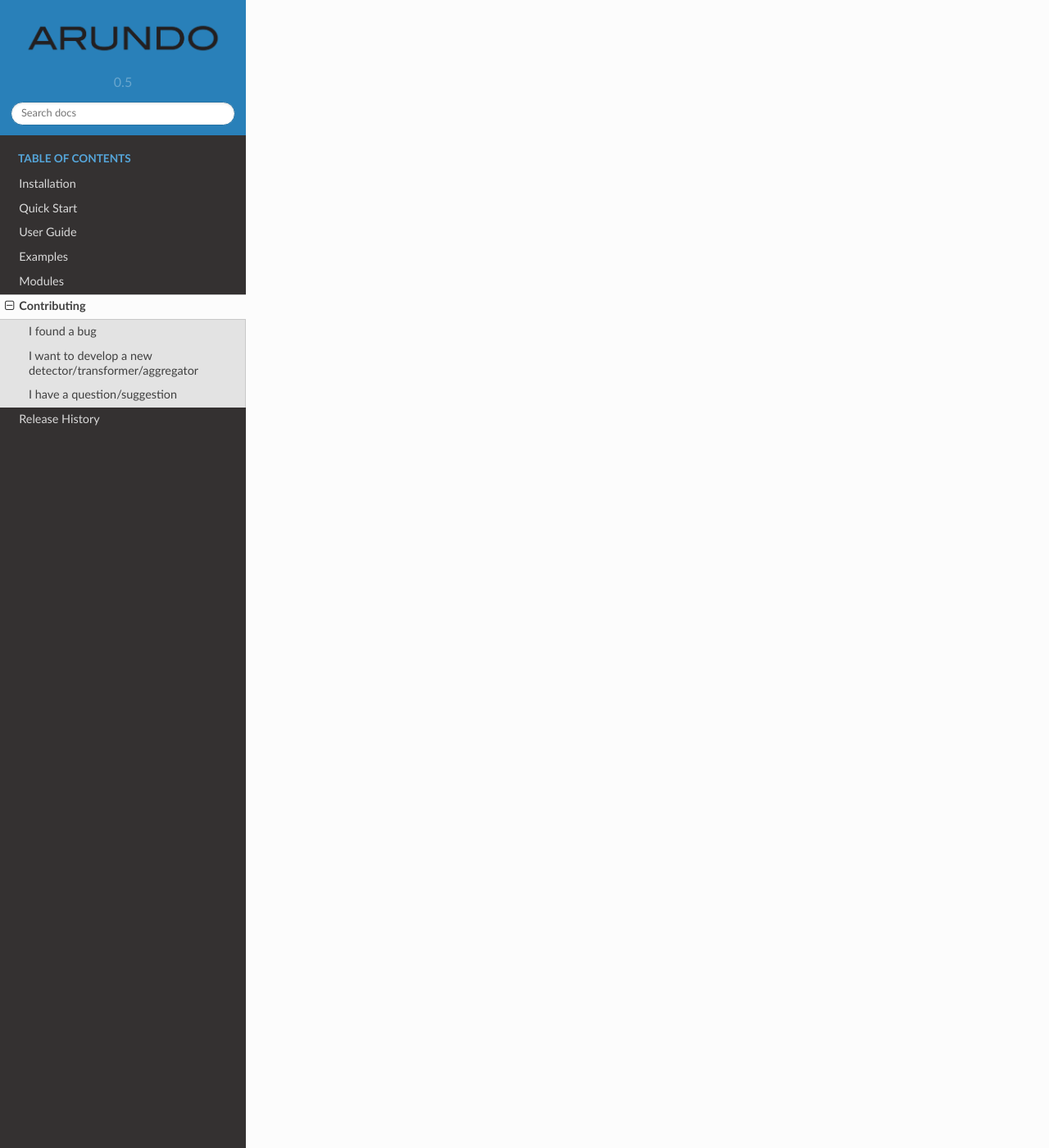
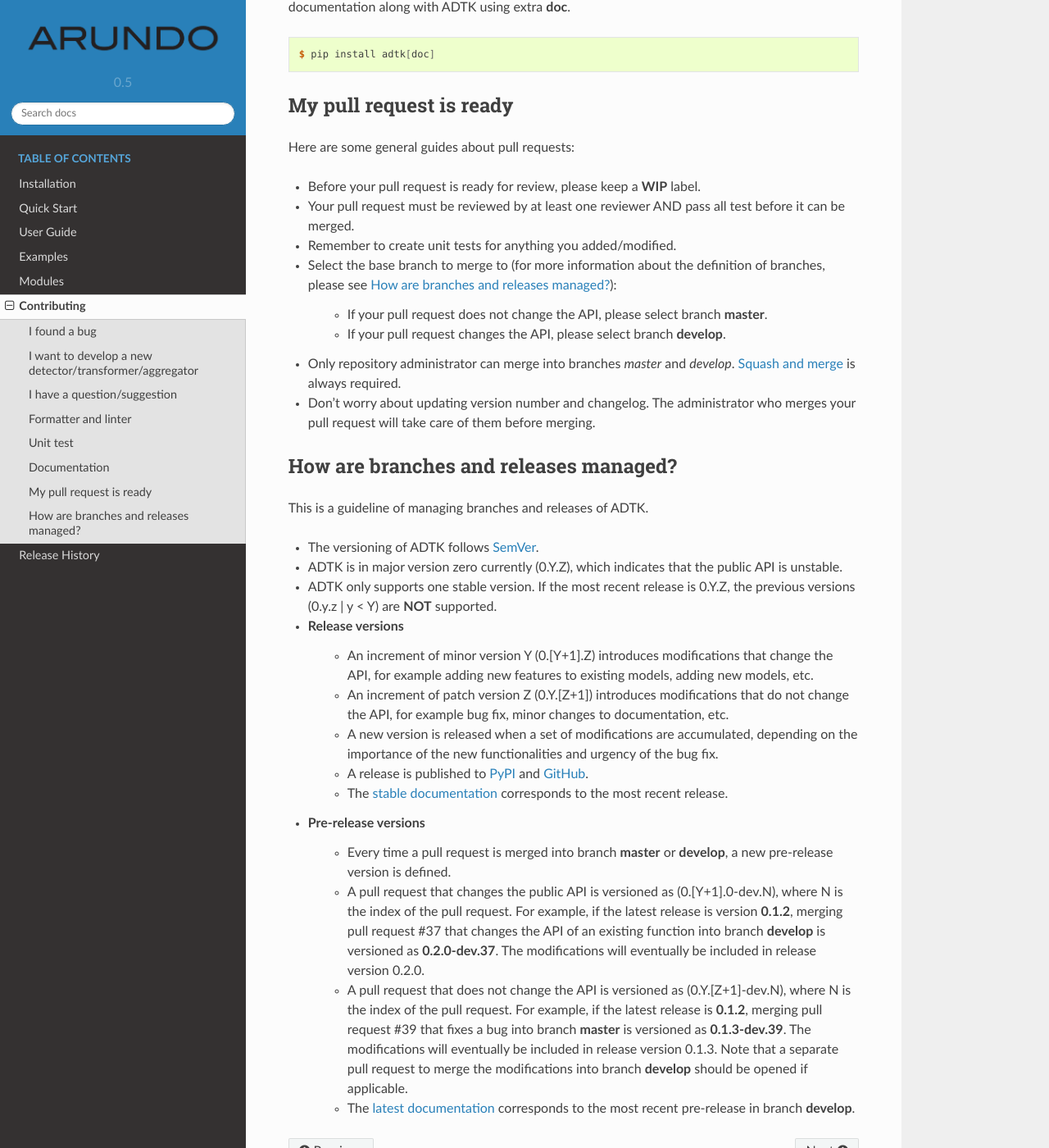
Before and after one commit to arundo/adtk, a Sphinx documentation site: the page built from docs/developer.rst, in a window 1280 px wide and 1400 px high, scrolled down 1666 px. Shown: the whole window at 82% size. Built offline with Sphinx 7.4.7 and the Read the Docs theme 2.0.0, drawn with Linux system fonts in a browser that asks for light colours; pages that are not in the unit, such as notebooks, are missing from menus; some of the changed text lies outside the part shown.

Commit message:
added many contributing guideline

```diff
--- a/docs/developer.rst
+++ b/docs/developer.rst
@@ -7,6 +7,11 @@ Contributing
 - `I found a bug`_
 - `I want to develop a new detector/transformer/aggregator`_
 - `I have a question/suggestion`_
+- `Formatter and linter`_
+- `Unit test`_
+- `Documentation`_
+- `My pull request is ready`_
+- `How are branches and releases managed?`_
 
 ----------
 
@@ -14,15 +19,84 @@ I found a bug
 =============
 Please check first whether the bug has been noticed in `Issues <https://github.com/arundo/adtk/issues>`_ or `Pull requests <https://github.com/arundo/adtk/pulls>`_.
 
-If not, please open a new issue with label `bug`. We do not enforce an issue template for now, but we recommend a bug issue to include a description of the bug, configurations of your Python environment, and code that may reproduce the bug.
+If not, please open a new issue with label **bug**. We do not enforce an issue template for now, but we recommend a bug issue to include a description of the bug, configurations of your Python environment, and code that may reproduce the bug.
 
-If you already know how the problem could be fixed, you are more than welcomed to open a pull request with label `bug` and fix it. Again, we do not enforce a PR template for now, but we recommend you to follow best practice. A unit test is required to cover the found bug.
+If you already know how the problem could be fixed, you are more than welcomed to open a pull request with label **bug** and fix it. Again, we do not enforce a PR template for now, but we recommend you to follow best practice. A unit test is required to cover the found bug. Rules on merging a PR is in `My pull request is ready`_.
 
 
 I want to develop a new detector/transformer/aggregator
 =======================================================
-Adding a new detector/transformer/aggregator is usually a task requiring a significant time commitment. Therefore, we want to discuss with you about the necessity of the proposed new component first. Please open a new issue with label `enhancement`. Please do NOT open a PR until the plan of implementation is discussed thoroughly.
+Adding a new detector/transformer/aggregator is usually a task requiring a significant time commitment. Therefore, we want to discuss with you about the necessity of the proposed new component first. Please open a new issue with label **enhancement**. Please do NOT open a PR until the plan of implementation is discussed thoroughly.
 
 I have a question/suggestion
 ============================
-Please open a new issue. For questions, please use label `question`. For suggestions, please use label `enhancement`.
+Please open a new issue. For questions, please use label **question**. For suggestions, please use label **enhancement**.
+
+Formatter and linter
+====================
+`Black <https://black.readthedocs.io/en/stable/>`_ v19.3b0 is the required formatter of ADTK.
+You may install it along with ADTK using extra **dev**.
+
+.. code-block:: console
+
+    $ pip install adtk[dev]
+
+We required **79** characters as maximal line length in ADTK, which is different to the default value in Black. Please make sure to set it up using Black option ``--line-length``.
+
+We recommend `Pylint <https://www.pylint.org/>`_ and/or `flask8 <http://flake8.pycqa.org/en/latest/>`_ as the Python linter.
+
+Unit test
+=========
+`pytest <https://docs.pytest.org/en/latest/>`_ is the required unit test framework of ADTK.
+Unit test coverage is checked by `Coverage.py <https://coverage.readthedocs.io>`_ and pytest plugin `pytest-cov <https://pytest-cov.readthedocs.io>`_.
+We use `tox <https://tox.readthedocs.io>`_ to automate tests in different Python environments.
+
+You may install all these dependencies along with ADTK using extra **test**.
+
+.. code-block:: console
+
+    $ pip install adtk[test]
+
+Documentation
+=============
+The documentation is generated with `Sphinx <http://www.sphinx-doc.org/>`_.
+You may install all necessary packages for compiling documentation along with ADTK using extra **doc**.
+
+.. code-block:: console
+
+    $ pip install adtk[doc]
+
+My pull request is ready
+========================
+Here are some general guides about pull requests:
+
+- Before your pull request is ready for review, please keep a **WIP** label.
+- Your pull request must be reviewed by at least one reviewer AND pass all test before it can be merged.
+- Remember to create unit tests for anything you added/modified.
+- Select the base branch to merge to (for more information about the definition of branches, please see `How are branches and releases managed?`_):
+
+    - If your pull request does not change the API, please select branch **master**.
+    - If your pull request changes the API, please select branch **develop**.
+
+- Only repository administrator can merge into branches `master` and `develop`. `Squash and merge <https://help.github.com/en/github/collaborating-with-issues-and-pull-requests/about-pull-request-merges#squash-and-merge-your-pull-request-commits>`_ is always required.
+- Don't worry about updating version number and changelog. The administrator who merges your pull request will take care of them before merging.
+
+
+How are branches and releases managed?
+======================================
+This is a guideline of managing branches and releases of ADTK.
+
+- The versioning of ADTK follows `SemVer <https://semver.org/>`_.
+- ADTK is in major version zero currently (0.Y.Z), which indicates that the public API is unstable.
+- ADTK only supports one stable version. If the most recent release is 0.Y.Z, the previous versions (0.y.z | y < Y) are **NOT** supported.
+- Release versions
+    - An increment of minor version Y (0.[Y+1].Z) introduces modifications that change the API, for example adding new features to existing models, adding new models, etc.
+    - An increment of patch version Z (0.Y.[Z+1]) introduces modifications that do not change the API, for example bug fix, minor changes to documentation, etc.
+    - A new version is released when a set of modifications are accumulated, depending on the importance of the new functionalities and urgency of the bug fix.
+    - A release is published to `PyPI <https://pypi.org/project/adtk/>`_ and `GitHub <https://github.com/arundo/adtk/releases>`_.
+    - The `stable documentation <https://arundo-adtk.readthedocs-hosted.com/en/stable/>`_ corresponds to the most recent release.
+- Pre-release versions
+    - Every time a pull request is merged into branch **master** or **develop**, a new pre-release version is defined.
+    - A pull request that changes the public API is versioned as (0.[Y+1].0-dev.N), where N is the index of the pull request. For example, if the latest release is version **0.1.2**, merging pull request #37 that changes the API of an existing function into branch **develop** is versioned as **0.2.0-dev.37**. The modifications will eventually be included in release version 0.2.0.
+    - A pull request that does not change the API is versioned as (0.Y.[Z+1]-dev.N), where N is the index of the pull request. For example, if the latest release is **0.1.2**, merging pull request #39 that fixes a bug into branch **master** is versioned as **0.1.3-dev.39**. The modifications will eventually be included in release version 0.1.3. Note that a separate pull request to merge the modifications into branch **develop** should be opened if applicable.
+    - The `latest documentation <https://arundo-adtk.readthedocs-hosted.com/en/latest/>`_ corresponds to the most recent pre-release in branch **develop**.
```
